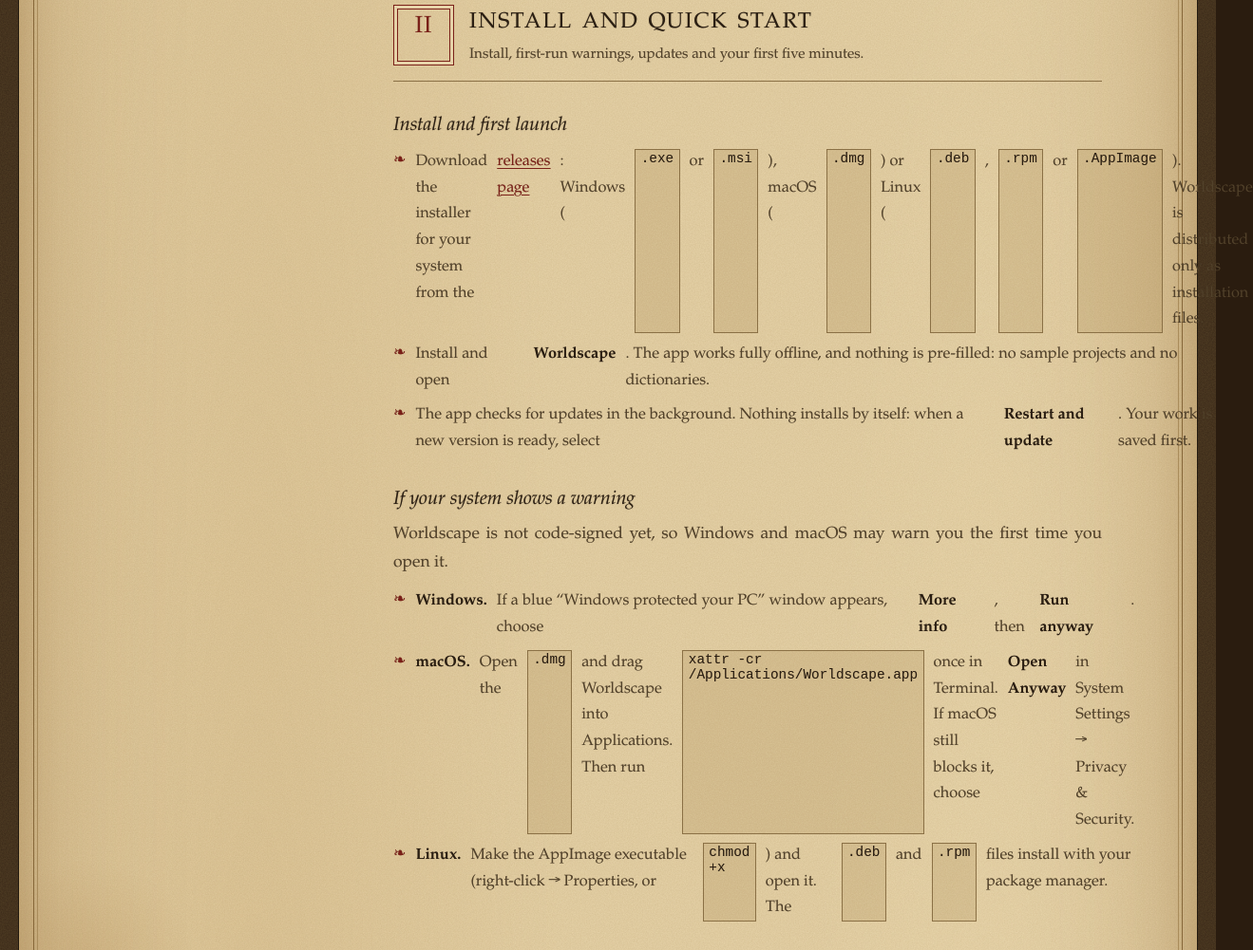
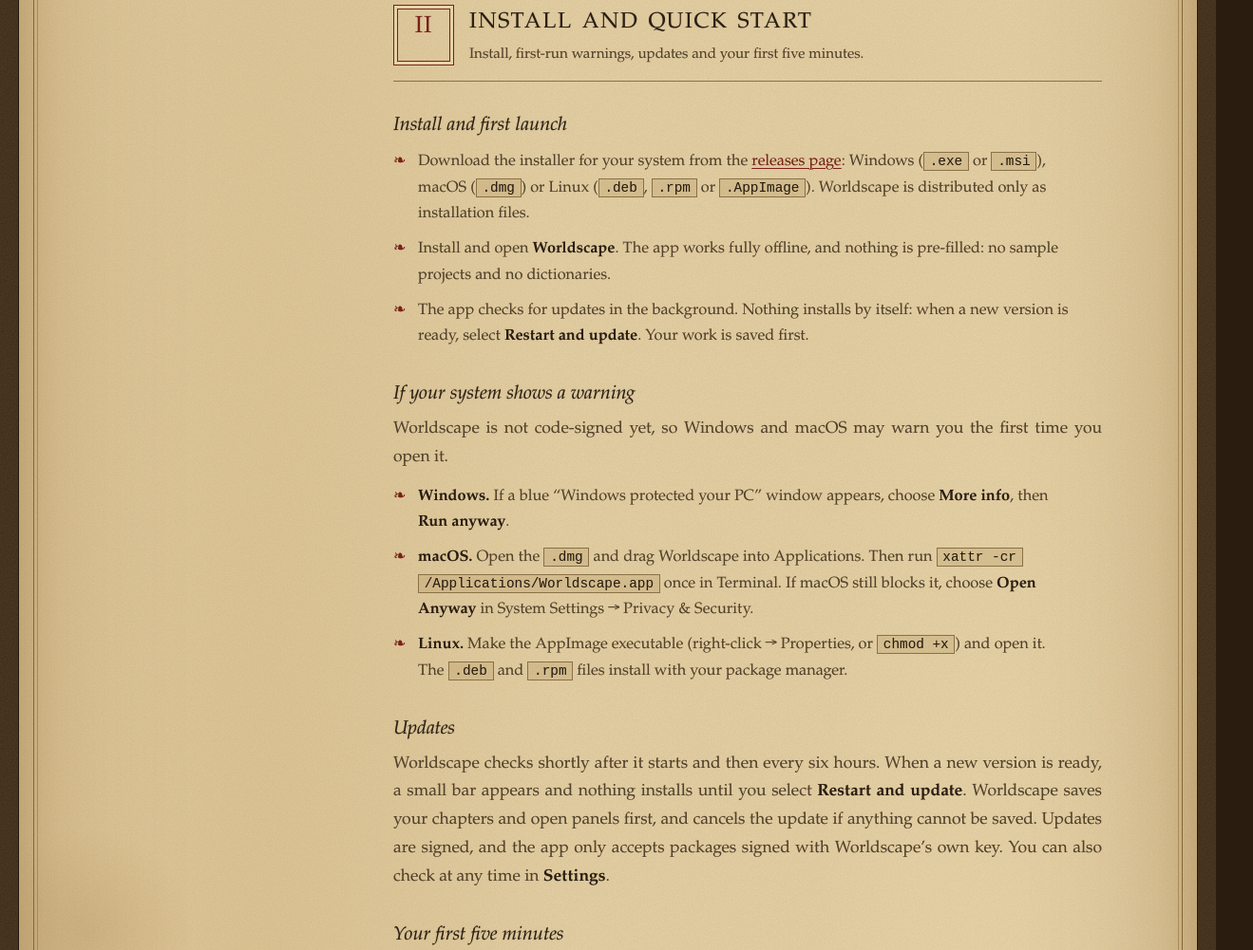
Before and after one commit to Kaniac04/WorldScape-Releases, a plain HTML site: page quickstart/index.html in a window 1280 px wide. Shown: the part 1312-2313 px from the top of the page at 95% size, 1319 px wide, since content can reach past the window. Drawn offline with Linux system fonts and the light colour scheme; no server answers.

Commit message:
quickstart changes

```diff
--- a/assets/site.css
+++ b/assets/site.css
@@ -577,3 +577,11 @@ main{background:var(--leaf-rules),var(--foxing),var(--mottle),var(--paper),var(-
 
 /* Screenshots are shown exactly as they are: no tint, filter or blending, and no border */
 .frame img,:root:not([data-theme="light"]) .frame img,:root[data-theme="dark"] .frame img{filter:none;mix-blend-mode:normal;border:0;outline:0;box-shadow:none}
+
+/* Quickstart bullets: keep each item as normal flowing text so inline code, links and bold
+   stay in the line instead of becoming separate stretched flex columns */
+.qs-list li{display:block;position:relative;padding-left:26px}
+.qs-list li::before{position:absolute;left:0;top:0;line-height:1.7}
+.qs-chap code,.qs-chap kbd{display:inline;white-space:normal;word-break:normal;padding:.08em .4em;line-height:inherit;vertical-align:baseline}
+.qs-chap pre code{white-space:pre}
+.qs-chap code{-webkit-box-decoration-break:clone;box-decoration-break:clone;overflow-wrap:anywhere}
```
